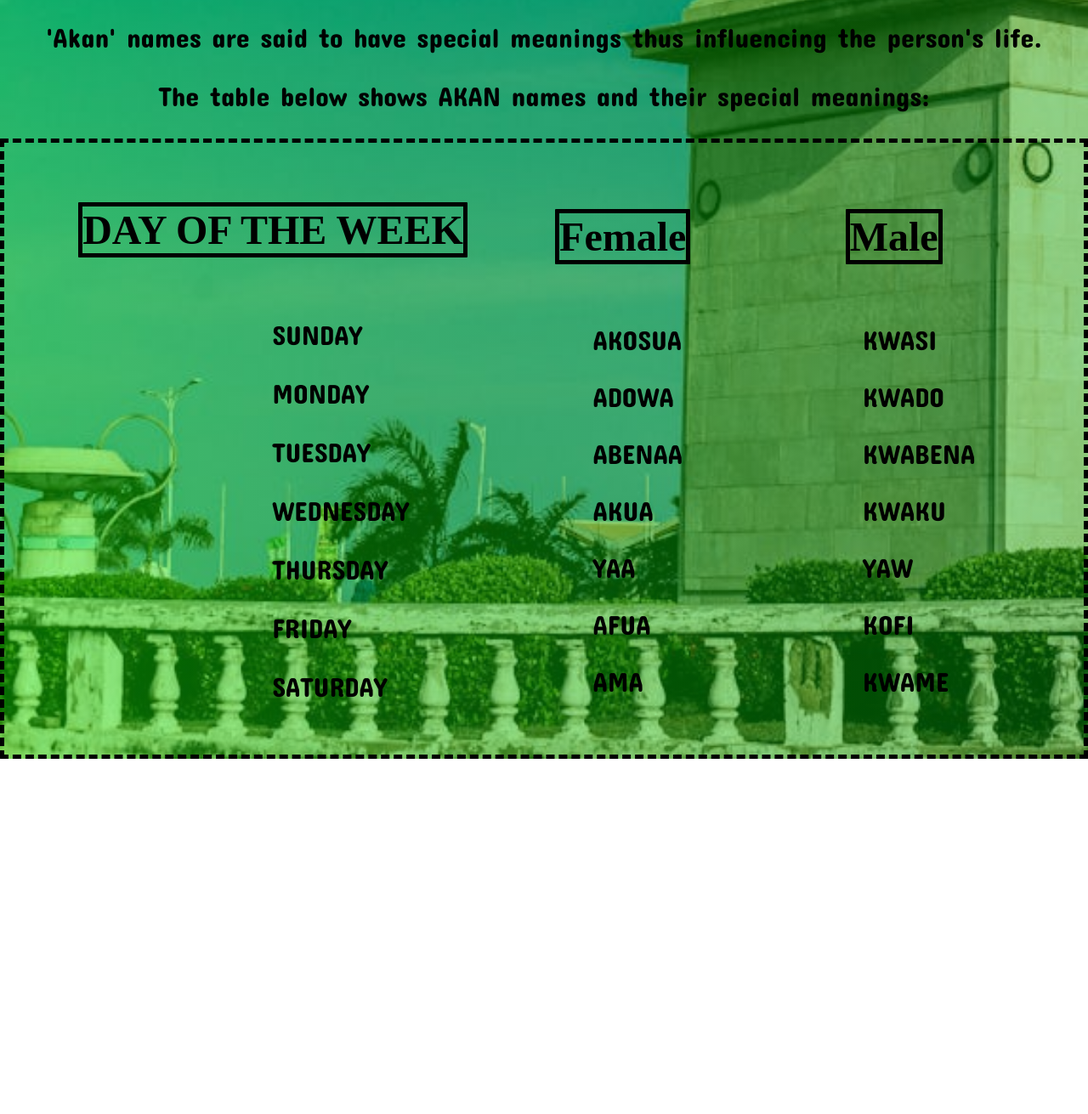
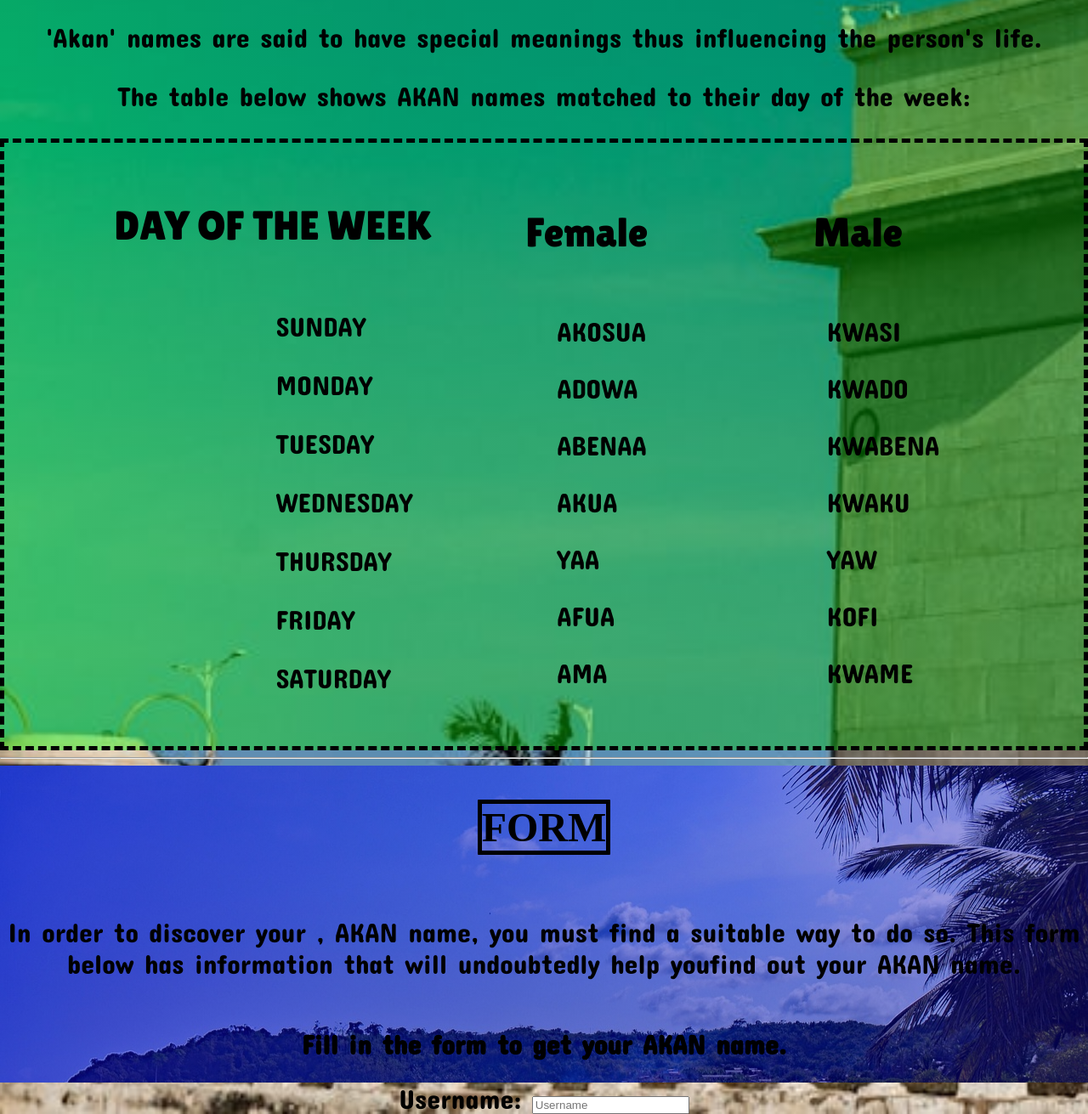
Before and after one commit to LightBeam-code/AKAN-Project, a plain HTML site: page index2.html in a window 1280 px wide. Shown: the part 1011-2322 px from the top of the page at 85% size. Before the commit the page ends 1904 px from the top, so only its background shows below. Drawn offline with Linux system fonts and the light colour scheme; a web font is replaced by a local one.

Commit message:
change 5

```diff
--- a/index2.html
+++ b/index2.html
@@ -29,7 +29,7 @@
                 It is often said the 'Akan' names have a connection to a person's character and soul.
             </p>
             <p>'Akan' names are said to have special meanings thus influencing the person's life.</p>
-            <p>The table below shows AKAN names and their special meanings:</p>
+            <p>The table below shows AKAN names matched to their day of the week:</p>
 
             <div class="Table">
 
@@ -156,5 +156,25 @@
 
         </section>
     </div>
+    <hr>
+    <div class="Form">
+        <section class="Start">
+            <div class="top">
+             <h1>FORM</h1>
+             <p>In order to discover your , AKAN name, you must find a suitable way to do so.
+                This form below has information that will undoubtedly help youfind out your AKAN name.
+             </p>
+             <h2>Fill in the form to get your AKAN name.</h2>
+            </div>
+        </section>
+        <section class="Form">
+            <form>
+                <label for="fname">Username:</label>
+                <input type="text" id="fname" placeholder="Username" minlength="6" maxlength="10">
+                <br>
+
+            </form>
+        </section>
+    </div>
 </body>
 </html>
--- a/style2.css
+++ b/style2.css
@@ -4,7 +4,15 @@
 @import url('https://fonts.googleapis.com/css2?family=Lilita+One&display=swap');
 @import url('https://fonts.googleapis.com/css2?family=Concert+One&display=swap');
 
-
+body{
+    padding: 0;
+    margin: 0;
+    overflow: visible;
+    height: 100%;
+    background-image: url(Images/G6.jpg);
+    background-size: cover;
+    background-repeat: no-repeat;
+}
 .Header{
     width: auto;
     height: 100%;
@@ -33,15 +41,7 @@
     font-size: 10vh;
 }
 
-body{
-    padding: 0;
-    margin: 0;
-    overflow: visible;
-    height: 100%;
-    background-image: url(Images/G6.jpg);
-    background-size: cover;
-    background-repeat: no-repeat;
-}
+
 .Body {
     display: flex;
     flex-direction: column;
@@ -50,7 +50,6 @@ body{
     text-align: center;
     background: rgb(14,255,3);
     background: linear-gradient(90deg, rgba(14,255,3,0.42) 0%, rgba(9,212,9,0.42) 35%, rgba(0,170,9,0.4150035014005602) 100%);
-
 }
 .Body h1{
     font-family: "Marcellus SC";
@@ -101,6 +100,9 @@ body{
     display: inline-block;
     align-items: center;
     justify-content: center;
+    font-family: "Lilita One";
+    font-weight: 50;
+    border: 0;
 }
 
 .Female ul {
@@ -120,6 +122,9 @@ body{
 }
 .Female h1{
     display: inline-flex;
+    border: 0;
+    font-family: "Lilita One";
+    font-weight: 50;
 }
 
 .Days{
@@ -139,4 +144,52 @@ body{
 }
 .Days h1{
     display: inline-flex;
+    font-family: "Lilita One";
+    font-weight: 50;
+    border: 0;
 }
+
+.Start{
+    display: flex;
+    flex-direction: column;
+    align-items: center;
+    justify-content: center;
+    text-align: center;
+    background-image: url(Images/G4.jpg);
+    background-repeat: no-repeat;
+    background-size: cover;
+}
+.Start h1{
+    font-family: "Marcellus SC";
+    border: 5px black solid;
+    border-radius: 1px;
+    width: fit-content;
+}
+.top{
+    background: rgb(14,3,255);
+    background: linear-gradient(90deg, rgba(14,3,255,0.42) 0%, rgba(9,9,212,0.42) 35%, rgba(0,2,170,0.42) 100%);
+    background-position: center;
+    background-size: cover;
+    align-items: center;
+    justify-content: center;
+    display: flex;
+    flex-direction: column;
+}
+.top p {
+    font-family: "Concert One";
+    font-size: xx-large;
+}
+.top h2{
+    font-family: "Concert One";
+    font-size: xx-large;
+}
+.Form{
+    display: flex;
+    flex-direction: column;
+    font-family: "Concert One";
+    font-size: xx-large;
+    justify-content: center;
+    align-items: center;
+    text-align: center;
+
+}
```
